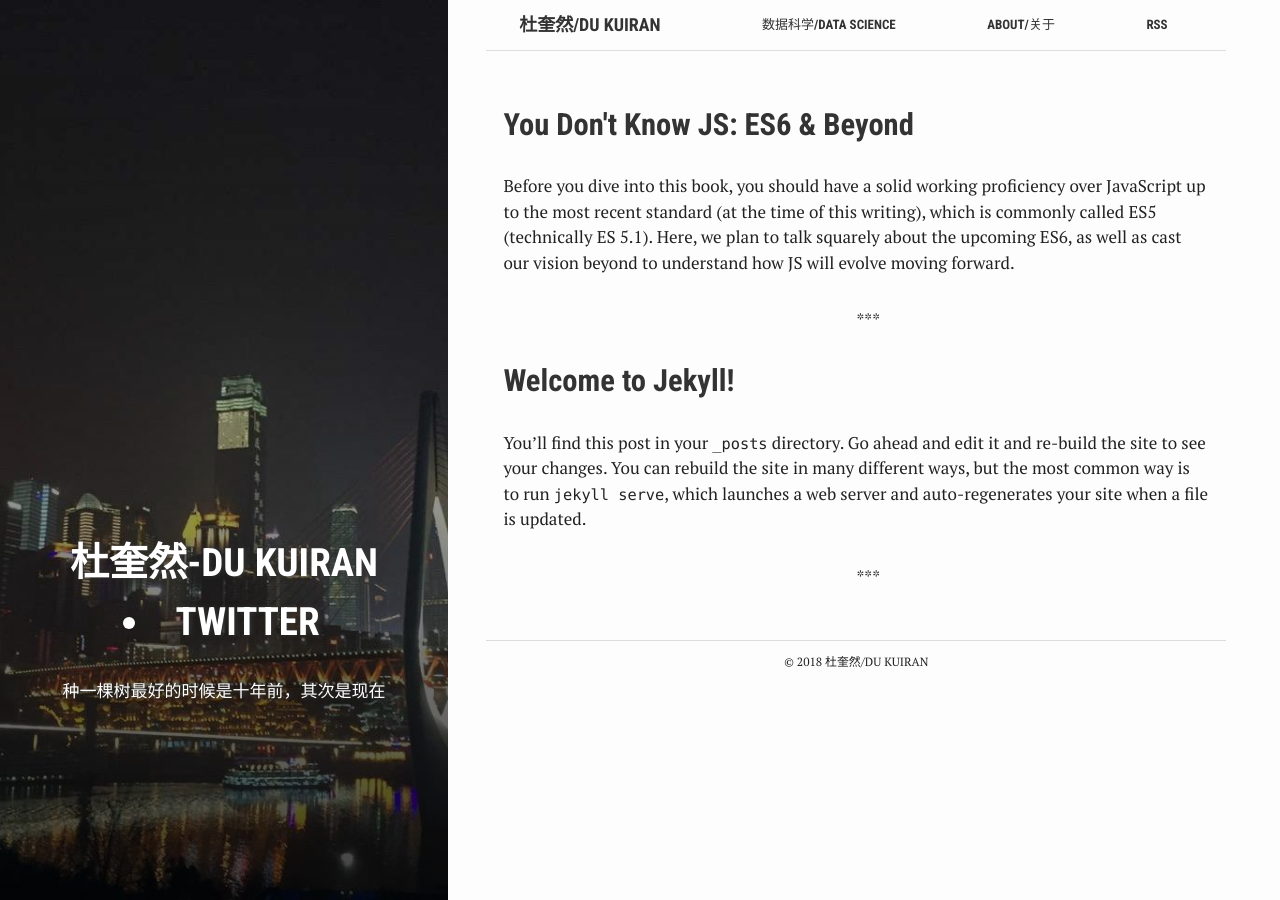
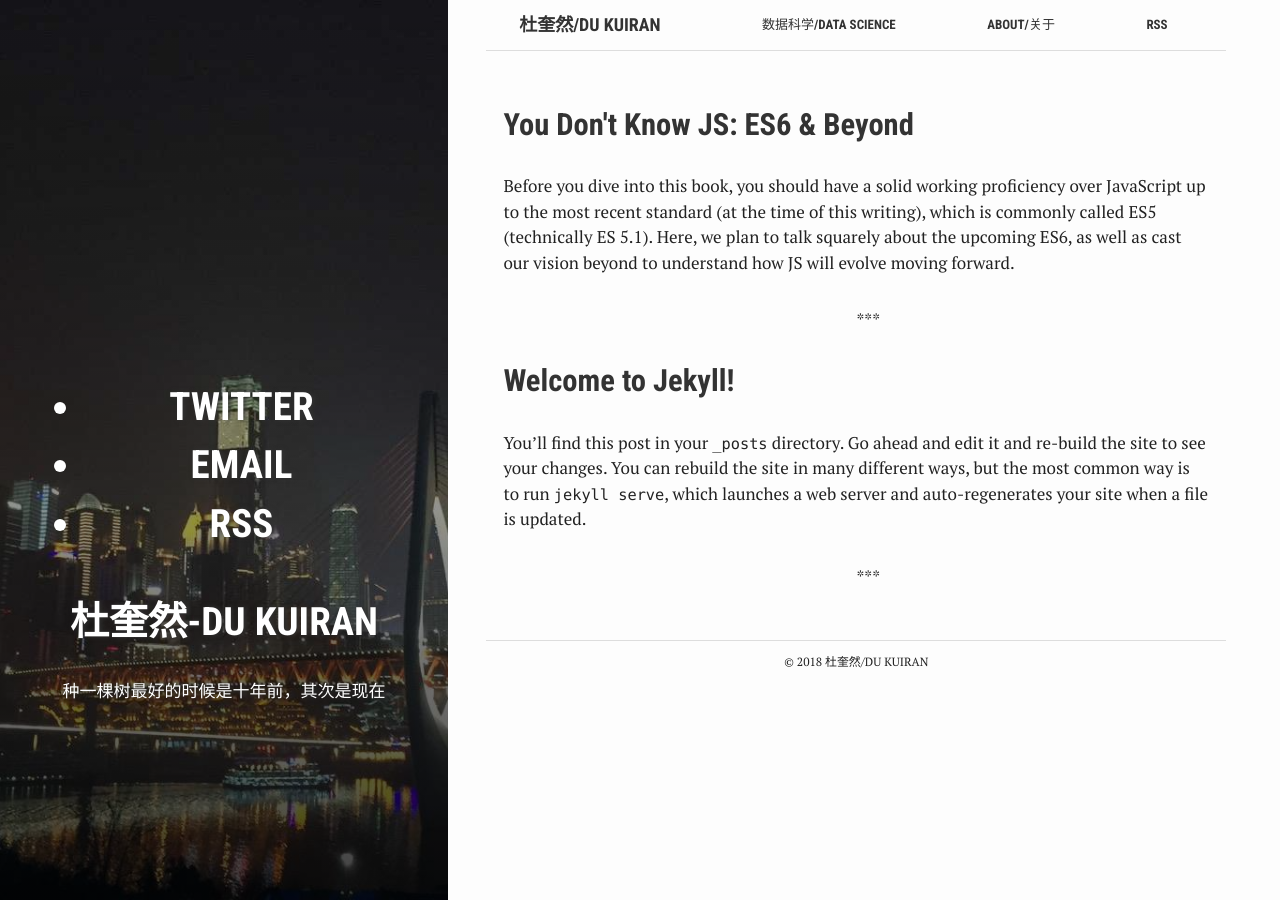
Before and after one commit to dukuiran/dukuiran.github.io, a Jekyll site: the page built from index.html, in a window 1280 px wide. Built offline with Jekyll 4.4.1, drawn with Linux system fonts in a browser that asks for light colours.

Commit message:
Update aside.html

```diff
--- a/_includes/aside.html
+++ b/_includes/aside.html
@@ -9,30 +9,47 @@
     <div class="cover-text">
       <div class="heading">
 
+        <nav class="cover-navigation navigation--social">
+          <ul class="navigation">
+
+          {% if site.twitter_username %}
+            <!-- Twitter -->
+            <li class="navigation__item">
+              <a href="http://twitter.com/{{ site.author.twitter_username }}" title="@{{ site.author.twitter_username }} on Twitter" target="_blank">
+                <i class="icon icon-social-twitter"></i>
+                <span class="label">Twitter</span>
+              </a>
+            </li>
+          {% endif %}
+
+          {% if site.email %}
+            <!-- Email -->
+            <li class="navigation__item">
+              <a href="mailto:{{ site.author.email }}" title="Email {{ site.author.email }}" target="_blank">
+                <i class="icon icon-mail"></i>
+                <span class="label">Email</span>
+              </a>
+            </li>
+          {% endif %}
+
+          <!-- RSS -->
+          <li class="navigation__item">
+            <a href="{{ site.baseurl }}/feed.xml" title="Subscribe" target="_blank">
+              <i class="icon icon-rss"></i>
+              <span class="label">RSS</span>
+            </a>
+          </li>
+
+          </ul>
+        </nav>
+
+
         {% if page.tags %}
           {% for tag in page.tags %}
             <a href="{{ site.baseurl }}/posts/#{{ tag | downcase }}">{{ tag | downcase }}</a>
           {% endfor %}
         {% else %}
           {{ page.title }}
-        {% endif %}
-
-        <!-- {% if site.twitter_username %}
-          <li>
-            <a href="https://twitter.com/{{ site.twitter_username }}">
-              <i class="fa fa-twitter"></i> Twitter
-            </a>
-          </li>
-        {% endif %} -->
-
-        {% if site.twitter_username %}
-          <!-- Twitter -->
-          <li class="navigation__item">
-            <a href="http://twitter.com/{{ site.author.twitter_username }}" title="@{{ site.author.twitter_username }} on Twitter" target="_blank">
-              <i class="icon icon-social-twitter"></i>
-              <span class="label">Twitter</span>
-            </a>
-          </li>
         {% endif %}
 
       </div>
```
